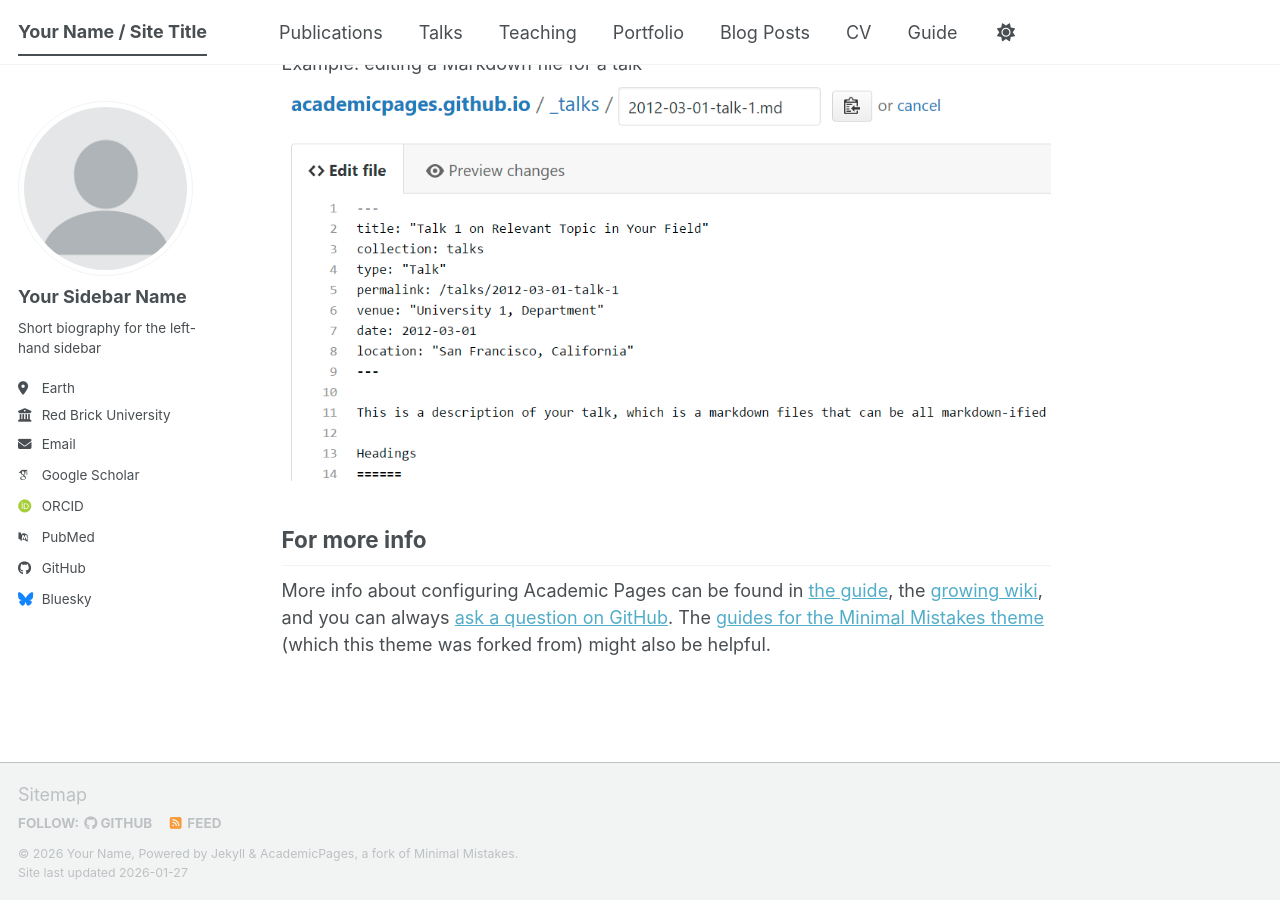
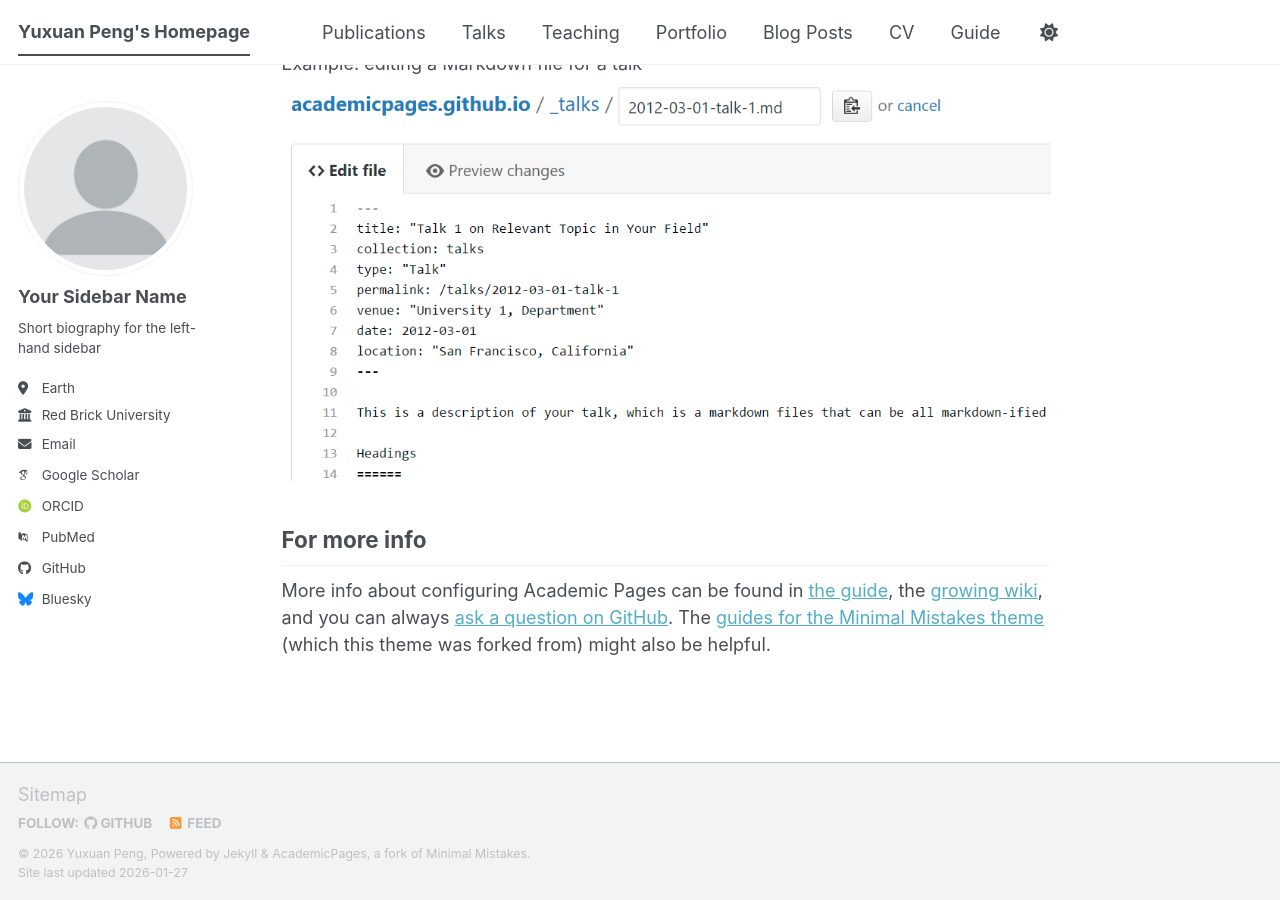
Before and after one commit to cospeng/cospeng.github.io, a Jekyll site: the page built from _pages/about.md, in a window 1280 px wide and 900 px high, scrolled down 2720 px. Built offline with Jekyll 4.4.1, drawn with Linux system fonts in a browser that asks for light colours; some web fonts are replaced; a script bundle is joined from its source files by our own code; library files that are not in the unit come from our copies.

Commit message:
Modify site configuration with personal details
Updated site title, name, description, and URL.

```diff
--- a/_config.yml
+++ b/_config.yml
@@ -9,11 +9,11 @@
 # Basic Site Settings
 locale                   : "en-US"
 site_theme               : "default" # The available themes options are "default", "air", "sunrise", "mint", "dirt" and "contrast"
-title                    : "Your Name / Site Title"
+title                    : "Yuxuan Peng's Homepage"
 title_separator          : "-"
-name                     : &name "Your Name"
-description              : &description "Your Name's academic portfolio"   # Update this with a general description of your site, this is the default if not overridden by a page
-url                      : https://academicpages.github.io # The base hostname & protocol for your site e.g. "https://[your GitHub username].github.io",
+name                     : &name "Yuxuan Peng"
+description              : &description "Master Student in Petroleum Engineering | Focus on Multibody Dynamics"   # Update this with a general description of your site, this is the default if not overridden by a page
+url                      : https://cospeng.github.io # The base hostname & protocol for your site e.g. "https://[your GitHub username].github.io",
                                                            # or if you already have some other page hosted on Github then use "https://[your GitHub username].github.io/[Your Repo Name]"
 baseurl                  : "" # the subpath of your site, e.g. "/blog"
 repository               : "academicpages/academicpages.github.io"
```
